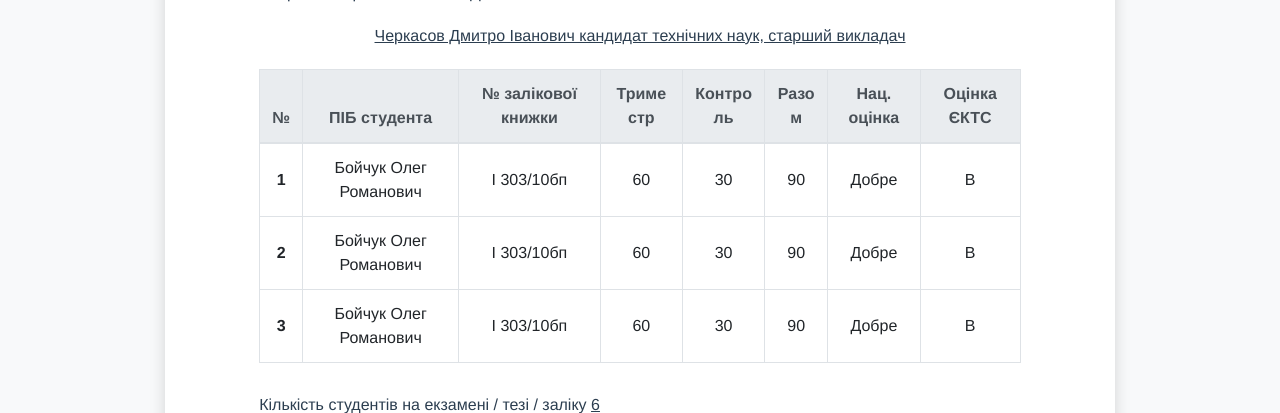
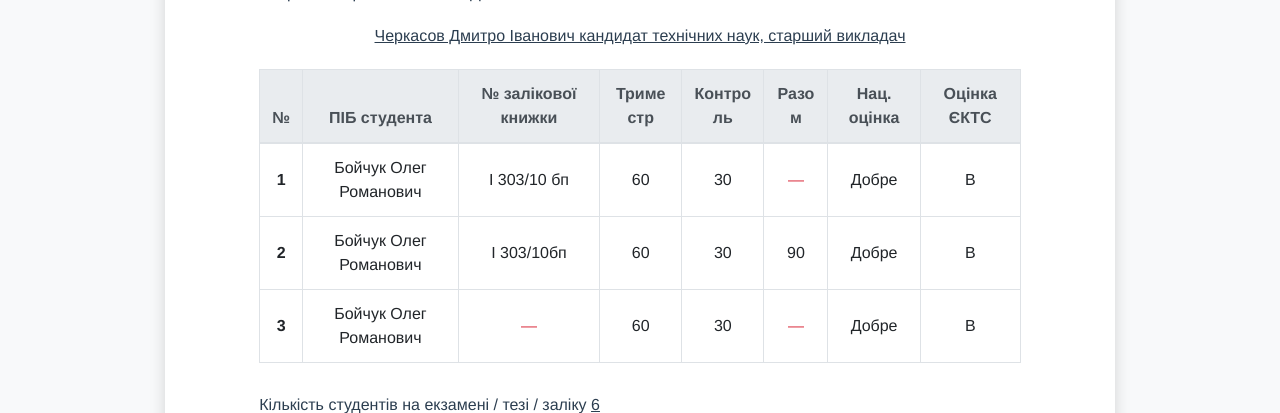
Before and after one commit to BlaD200/students-data-web, a Vue app: page /statement/1 in a window 1280 px wide. Shown: the part 282-695 px from the top of the page. Built offline with nearby package versions, Linux system fonts and the light colour scheme.

Commit message:
Added errors visualisation and description support for table

```diff
--- a/public/index.html
+++ b/public/index.html
@@ -7,7 +7,7 @@
     <link rel="icon" href="<%= BASE_URL %>favicon.ico">
     <title><%= htmlWebpackPlugin.options.title %></title>
   </head>
-  <body>
+  <body class="bg-light">
     <noscript>
       <strong>We're sorry but <%= htmlWebpackPlugin.options.title %> doesn't work properly without JavaScript enabled. Please enable it to continue.</strong>
     </noscript>
--- a/src/components/tables/StatementStudentsTable.vue
+++ b/src/components/tables/StatementStudentsTable.vue
@@ -10,17 +10,13 @@
                 <th>№</th>
                 <th>ПІБ студента</th>
                 <th>№ залікової книжки</th>
-                <th>
-                    <span v-b-tooltip.top
-                          title='Форма контролю: теза/залік/екзамен'>
-                        Триместр
-                    </span>
+                <th v-b-tooltip.top
+                    title='За роботу в триместрі'>
+                    Триместр
                 </th>
-                <th>
-                    <span v-b-tooltip.top
-                          title='Форма контролю: теза/залік/екзамен'>
-                        Контроль
-                    </span>
+                <th v-b-tooltip.top
+                    title='За тезу / залік / екзамен'>
+                    Контроль
                 </th>
                 <th>Разом</th>
                 <th>Нац. оцінка</th>
@@ -31,17 +27,72 @@
             <tbody>
 
             <tr class="text-center align-middle"
-                :key="student.statement_no" v-for="student in statementStudents"
-                @click="$router.push({name: 'Student', params: {id: `'${student.studentNo}'`}})"
-                style="cursor: pointer;">
+                :key="student.studentId" v-for="student in statementStudents"
+            >
                 <th class="align-middle">{{ statementStudents.indexOf(student) + 1 }}</th>
-                <td class="align-middle">{{ student.studentPIB }}</td>
-                <td class="align-middle">{{ student.studentNo }}</td>
-                <td class="align-middle">{{ student.semesterGrade }}</td>
-                <td class="align-middle">{{ student.controlGrade }}</td>
-                <td class="align-middle">{{ student.totalGrade }}</td>
-                <td class="align-middle">{{ student.nationalGrade }}</td>
-                <td class="align-middle">{{ student.ectsGrade }}</td>
+                <td class="align-middle"
+                    :class="pibErrorText(student) ? 'text-danger' : ''"
+                    v-b-tooltip.top
+                    v-b-tooltip.v-danger
+                    :title='pibErrorText(student)'
+                    :disabled='!pibErrorText(student)'
+                >
+                    {{ student.studentPIB || "&#8212;" }}
+                </td>
+                <td class="align-middle"
+                    :class="studentRecordBookErrorText(student) ? 'text-danger' : ''"
+                    v-b-tooltip.top
+                    v-b-tooltip.v-danger
+                    :title='studentRecordBookErrorText(student)'
+                    :disabled='!studentRecordBookErrorText(student)'
+                >
+                    {{ student.studentRecordBook || "&#8212;" }}
+                </td>
+                <td class="align-middle"
+                    :class="semesterGradeErrorText(student) ? 'text-danger' : ''"
+                    v-b-tooltip.top
+                    v-b-tooltip.v-danger
+                    :title='semesterGradeErrorText(student)'
+                    :disabled='!semesterGradeErrorText(student)'
+                >
+                    {{ student.semesterGrade || "&#8212;" }}
+                </td>
+                <td class="align-middle"
+                    :class="controlGradeErrorText(student) ? 'text-danger' : ''"
+                    v-b-tooltip.top
+                    v-b-tooltip.v-danger
+                    :title='controlGradeErrorText(student)'
+                    :disabled='!controlGradeErrorText(student)'
+                >
+                    {{ student.controlGrade || "&#8212;" }}
+                </td>
+                <td class="align-middle"
+                    :class="totalGradeErrorText(student) ? 'text-danger' : ''"
+                    v-b-tooltip.top
+                    v-b-tooltip.v-danger
+                    :title='totalGradeErrorText(student)'
+                    :disabled='!totalGradeErrorText(student)'
+                >
+                    {{ student.totalGrade || "&#8212;" }}
+                </td>
+                <td class="align-middle"
+                    :class="nationalGradeErrorText(student) ? 'text-danger' : ''"
+                    v-b-tooltip.top
+                    v-b-tooltip.v-danger
+                    :title='nationalGradeErrorText(student)'
+                    :disabled='!nationalGradeErrorText(student)'
+                >
+                    {{ student.nationalGrade || "&#8212;" }}
+                </td>
+                <td class="align-middle"
+                    :class="ectsGradeErrorText(student) ? 'text-danger' : ''"
+                    v-b-tooltip.top
+                    v-b-tooltip.v-danger
+                    :title='ectsGradeErrorText(student)'
+                    :disabled='!ectsGradeErrorText(student)'
+                >
+                    {{ student.ectsGrade || "&#8212;" }}
+                </td>
             </tr>
             </tbody>
         </table>
@@ -68,12 +119,59 @@ export default {
         loading: {
             type: Boolean,
             required: true
+        },
+        errors: {
+            required: true,
+            type: Object,
+        },
+        studentId: {
+            pibError: String,
+            studentRecordBookError: String,
+            semesterGradeError: String,
+            controlGradeError: String,
+            totalGradeError: String,
+            nationalGradeError: String,
+            ectsGradeError: String
         }
     },
-    methods: {}
+    methods: {
+        errorsForStudentExists(student) {
+            return Boolean(this.errors[student.studentId])
+        },
+        pibErrorText(student) {
+            return this.errorsForStudentExists(student) ?
+                this.errors[student.studentId].pibError : ''
+        },
+        studentRecordBookErrorText(student) {
+            return this.errorsForStudentExists(student) ?
+                this.errors[student.studentId].studentRecordBookError : ''
+        },
+        semesterGradeErrorText(student) {
+            return this.errorsForStudentExists(student) ?
+                this.errors[student.studentId].semesterGradeError : ''
+        },
+        controlGradeErrorText(student) {
+            return this.errorsForStudentExists(student) ?
+                this.errors[student.studentId].controlGradeError : ''
+        },
+        totalGradeErrorText(student) {
+            return this.errorsForStudentExists(student) ?
+                this.errors[student.studentId].totalGradeError : ''
+        },
+        nationalGradeErrorText(student) {
+            return this.errorsForStudentExists(student) ?
+                this.errors[student.studentId].nationalGradeError : ''
+        },
+        ectsGradeErrorText(student) {
+            return this.errorsForStudentExists(student) ?
+                this.errors[student.studentId].ectsGradeError : ''
+        },
+    }
 }
 </script>
 
 <style scoped>
-
+td {
+    /*color: #dc3545;*/
+}
 </style>
--- a/src/view/Statement.vue
+++ b/src/view/Statement.vue
@@ -54,7 +54,7 @@
                 <b-row class="justify-content-center mt-3">
                     <b-col lg="10">
                         <statement-students-table
-                            :statement-students="students" :loading="studentsLoading">
+                            :statement-students="students" :loading="studentsLoading" :errors="errors">
                         </statement-students-table>
                     </b-col>
                 </b-row>
@@ -117,8 +117,19 @@ export default {
 
             students: [
                 {
+                    studentId: 23,
                     studentPIB: "Бойчук Олег Романович",
-                    studentNo: "І 303/10бп",
+                    studentRecordBook: "І 303/10 бп",
+                    semesterGrade: 60,
+                    controlGrade: 30,
+                    totalGrade: null,
+                    nationalGrade: "Добре",
+                    ectsGrade: 'B'
+                },
+                {
+                    studentId: 24,
+                    studentPIB: "Бойчук Олег Романович",
+                    studentRecordBook: "І 303/10бп",
                     semesterGrade: 60,
                     controlGrade: 30,
                     totalGrade: 90,
@@ -126,25 +137,27 @@ export default {
                     ectsGrade: 'B'
                 },
                 {
+                    studentId: 25,
                     studentPIB: "Бойчук Олег Романович",
-                    studentNo: "І 303/10бп",
+                    studentRecordBook: null,
                     semesterGrade: 60,
                     controlGrade: 30,
-                    totalGrade: 90,
-                    nationalGrade: "Добре",
-                    ectsGrade: 'B'
-                },
-                {
-                    studentPIB: "Бойчук Олег Романович",
-                    studentNo: "І 303/10бп",
-                    semesterGrade: 60,
-                    controlGrade: 30,
-                    totalGrade: 90,
+                    totalGrade: null,
                     nationalGrade: "Добре",
                     ectsGrade: 'B'
                 },
             ],
-            studentsLoading: false
+            studentsLoading: false,
+
+            errors: {
+                23: {
+                    totalGradeError: 'Не вказано суму балів'
+                },
+                25: {
+                    studentRecordBookError: 'Відсутній номер залікової книжки',
+                    totalGradeError: 'Не вказано суму балів'
+                }
+            }
         }
     },
     computed: {
@@ -159,16 +172,15 @@ export default {
 }
 </script>
 
-<style>
-body {
-    background-color: #f8f9fa !important;
-}
-
+<style scoped>
 .statement-info-common {
     font-weight: 400;
 }
 
 .statement-info-uncommon {
     font-weight: 500;
+    /*color: #ffc107;*/
+    /*color: #dc3545;*/
+    /*border: 2px solid #dc3545;*/
 }
 </style>
```
